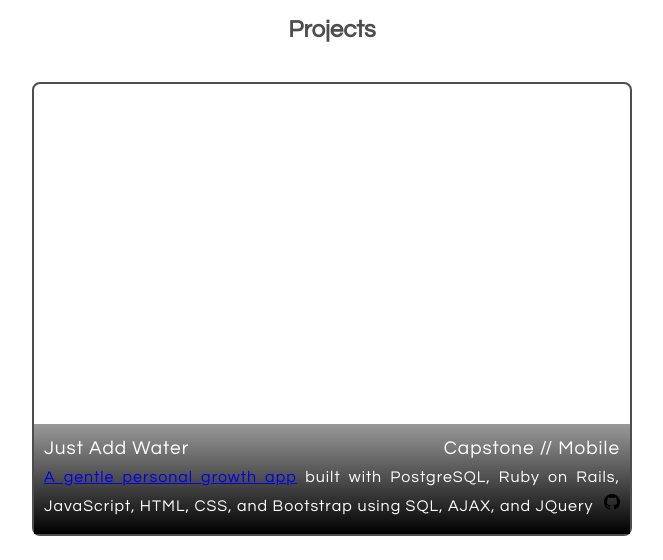
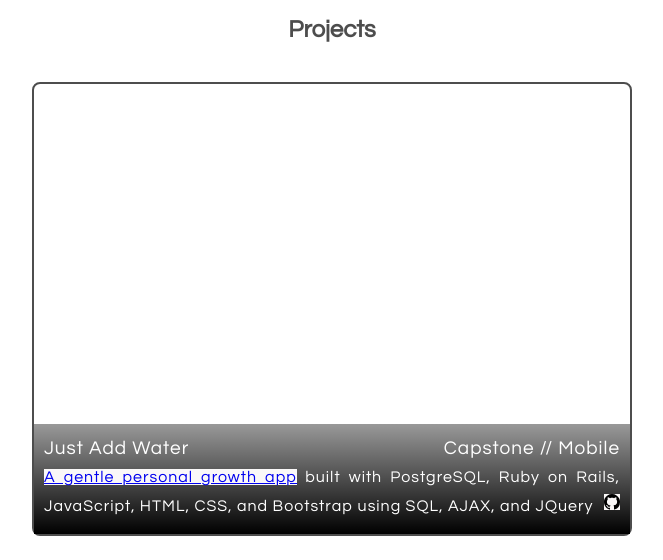
Before and after one commit to RiverMagnetic/first-draft-portfolio, a website: page index.html in a window 1280 px wide. Both pictures are taken after a click on the element 640 px from the left and 827 px from the top of the page. Shown: the part 519-1079 px from the top of the page, without its empty margins (308-971 px from the left). Drawn offline with nearby package versions, Linux system fonts and the light colour scheme.

Commit message:
Style deployed project links and GitHub icons

```diff
--- a/assets/styles/main.css
+++ b/assets/styles/main.css
@@ -76,7 +76,12 @@ small {
   opacity: 0;
   font-size: 16px;
 }
-
+svg {
+  background: rgba(250, 248, 248);
+}
+.live-link{
+  background: rgba(250, 248, 248);
+}
 .text-div {
   border: 1px solid rgba(200, 200, 250, 0.9);
   border-radius: 12px;
```
